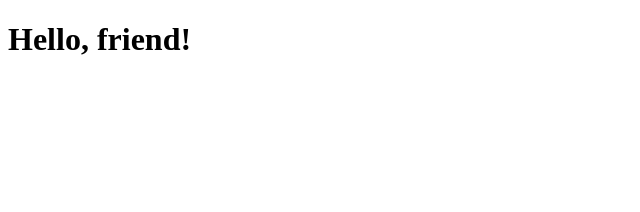
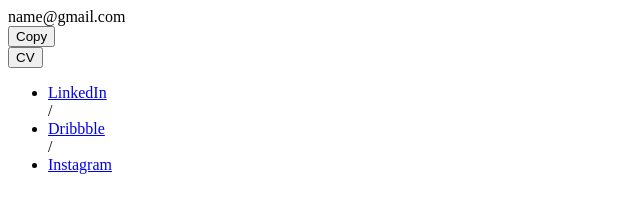
Before and after one commit to sagharghasemzadeh/digital-marketer-portofilio, a website: page index.html in a window 1280 px wide. Shown: the whole page, without its empty margins (0-640 px from the left). Drawn offline with Linux system fonts and the light colour scheme.

Commit message:
[ADD] html general layout [ADD] header html

```diff
--- a/index.html
+++ b/index.html
@@ -7,6 +7,31 @@
     <title>Digital Marketer Portfolio</title>
   </head>
   <body>
-    <h1>Hello, friend!</h1>
+    <header>
+      <div class="contact">
+        <div class="email-box">
+          <div class="email">name@gmail.com</div>
+          <button class="copy">Copy</button>
+        </div>
+        <button class="cv">CV</button>
+      </div>
+      <nav>
+        <ul>
+          <li><a href="#">LinkedIn</a></li>
+          <span class="slash">/</span>
+          <li><a href="#">Dribbble</a></li>
+          <span class="slash">/</span>
+          <li><a href="#">Instagram</a></li>
+        </ul>
+      </nav>
+    </header>
+    <main>
+      <section id="hero"></section>
+      <section id="brands"></section>
+      <section id="collaborate"></section>
+      <section id="services"></section>
+      <section id="contact"></section>
+    </main>
+    <footer></footer>
   </body>
 </html>
```
